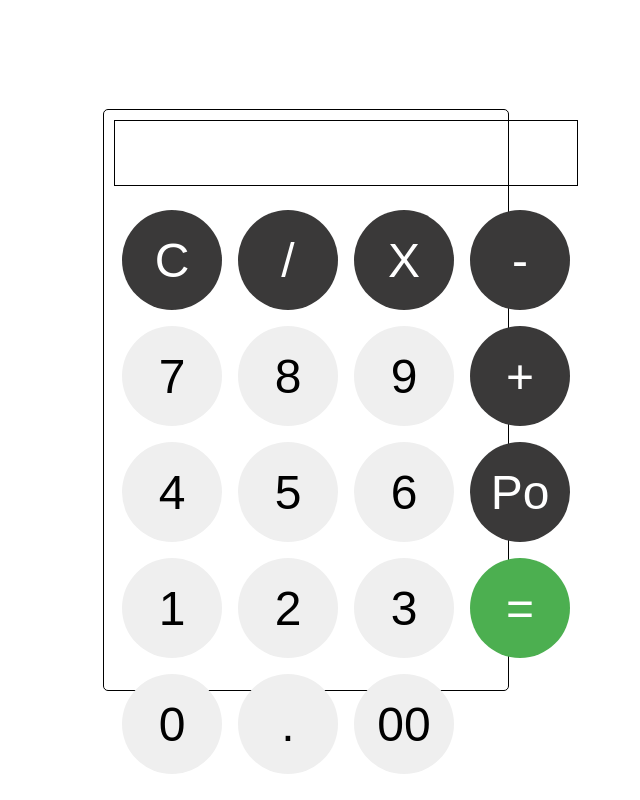
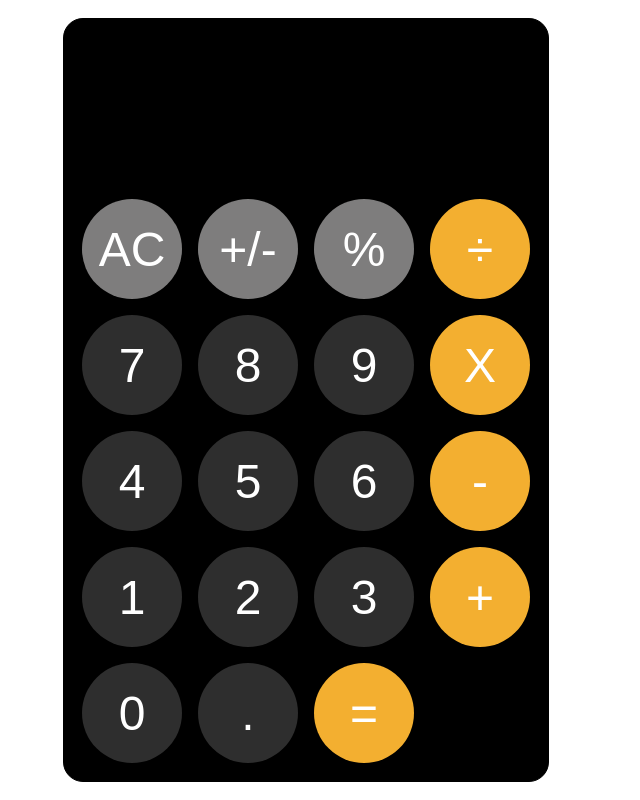
Before and after one commit to Roamer15/calculator, a plain HTML site: page index.html in a window 1280 px wide. Shown: the whole page, without its empty margins (334-974 px from the left). Drawn offline with Linux system fonts and the light colour scheme.

Commit message:
End of design stsrt of JS code

```diff
--- a/css/style.css
+++ b/css/style.css
@@ -15,15 +15,14 @@ button {
 .calculator-box {
   display: grid;
   align-items: center;
-  height: 70%;
-  width: 30%;
   top: 50%;
   left: 50%;
   position: absolute;
   transform: translate(-50%, -50%);
   padding: 10px;
   border: 1px solid #000;
-  border-radius: 5px;
+  border-radius: 20px;
+  background-color: #000;
 }
 
 .display-screen {
@@ -32,6 +31,7 @@ button {
   text-align: right;
   border: 1px solid #000;
   font-size: 2.5rem;
+  height: 10vh;
 }
 
 .keys {
@@ -46,7 +46,7 @@ button {
 }
 
 .opps {
-  background-color: #3a3939;
+  background-color: #7e7d7d;
   color: #fff;
 }
 
@@ -54,3 +54,13 @@ button {
   background-color: #4caf50;
   color: #fff;
 }
+
+.opp {
+    background-color: #f3af30;
+    color: #fff;
+}
+
+.num {
+    color: #fff;
+    background-color: #2e2e2e;
+}
--- a/index.html
+++ b/index.html
@@ -12,25 +12,25 @@
 
         </div>
         <div class="keys">
-            <button class="numbers-et-al opps">C</button>
-            <button class="numbers-et-al opps">/</button>
-            <button class="numbers-et-al opps">X</button>
-            <button class="numbers-et-al opps">-</button>
-            <button class="numbers-et-al">7</button>
-            <button class="numbers-et-al">8</button>
-            <button class="numbers-et-al">9</button>
-            <button class="numbers-et-al opps">+</button>
-            <button class="numbers-et-al">4</button>
-            <button class="numbers-et-al">5</button>
-            <button class="numbers-et-al">6</button>
-            <button class="numbers-et-al opps">Po</button>
-            <button class="numbers-et-al">1</button>
-            <button class="numbers-et-al">2</button>
-            <button class="numbers-et-al">3</button>
-            <button class="numbers-et-al equal">=</button>
-            <button class="numbers-et-al">0</button>
-            <button class="numbers-et-al">.</button>
-            <button class="numbers-et-al">00</button>
+            <button class="numbers-et-al opps">AC</button>
+            <button class="numbers-et-al opps">+/-</button>
+            <button class="numbers-et-al opps">%</button>
+            <button class="numbers-et-al opp">÷</button>
+            <button class="numbers-et-al num">7</button>
+            <button class="numbers-et-al num">8</button>
+            <button class="numbers-et-al num">9</button>
+            <button class="numbers-et-al opp">X</button>
+            <button class="numbers-et-al num">4</button>
+            <button class="numbers-et-al num">5</button>
+            <button class="numbers-et-al num">6</button>
+            <button class="numbers-et-al opp">-</button>
+            <button class="numbers-et-al num">1</button>
+            <button class="numbers-et-al num">2</button>
+            <button class="numbers-et-al num">3</button>
+            <button class="numbers-et-al opp">+</button>
+            <button class="numbers-et-al num" id="zero">0</button>
+            <button class="numbers-et-al num">.</button>
+            <button class="numbers-et-al opp">=</button>
         </div>
     </div>
     <script src="js/index.js"></script>
```
